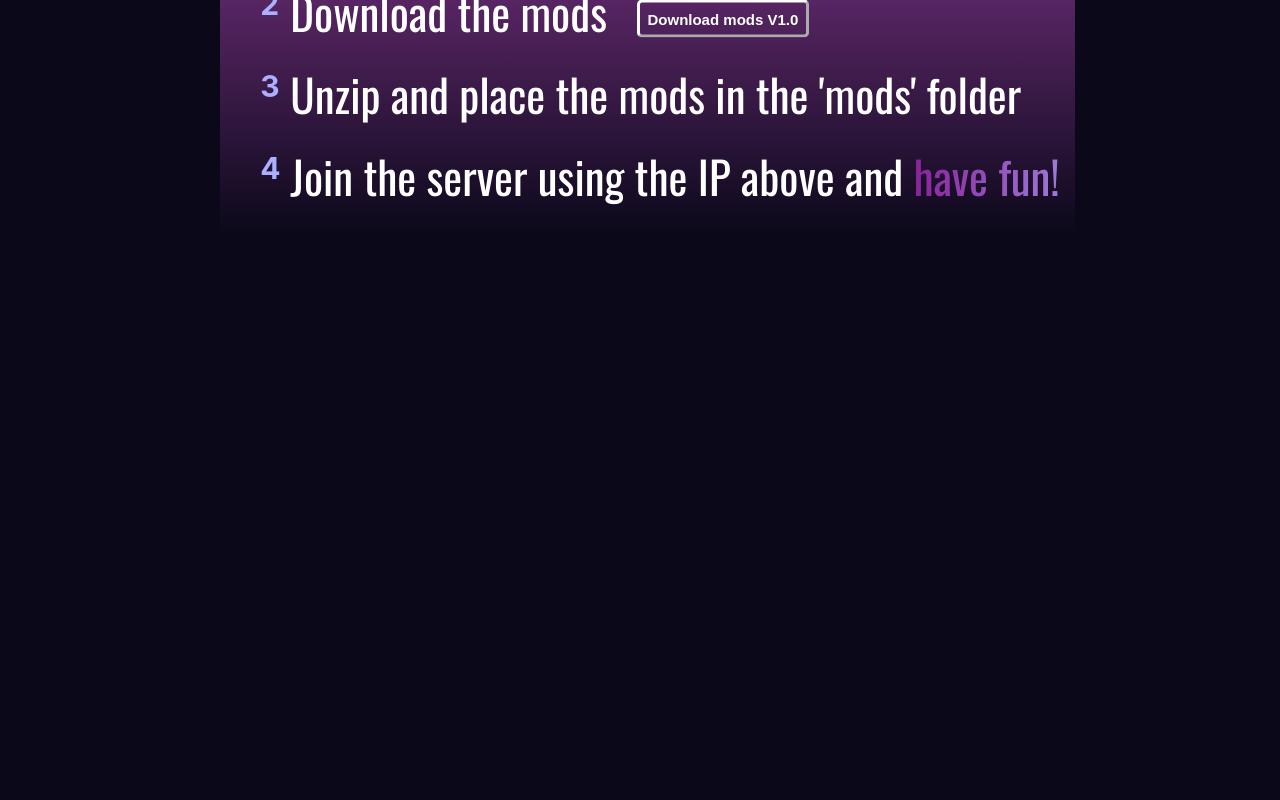
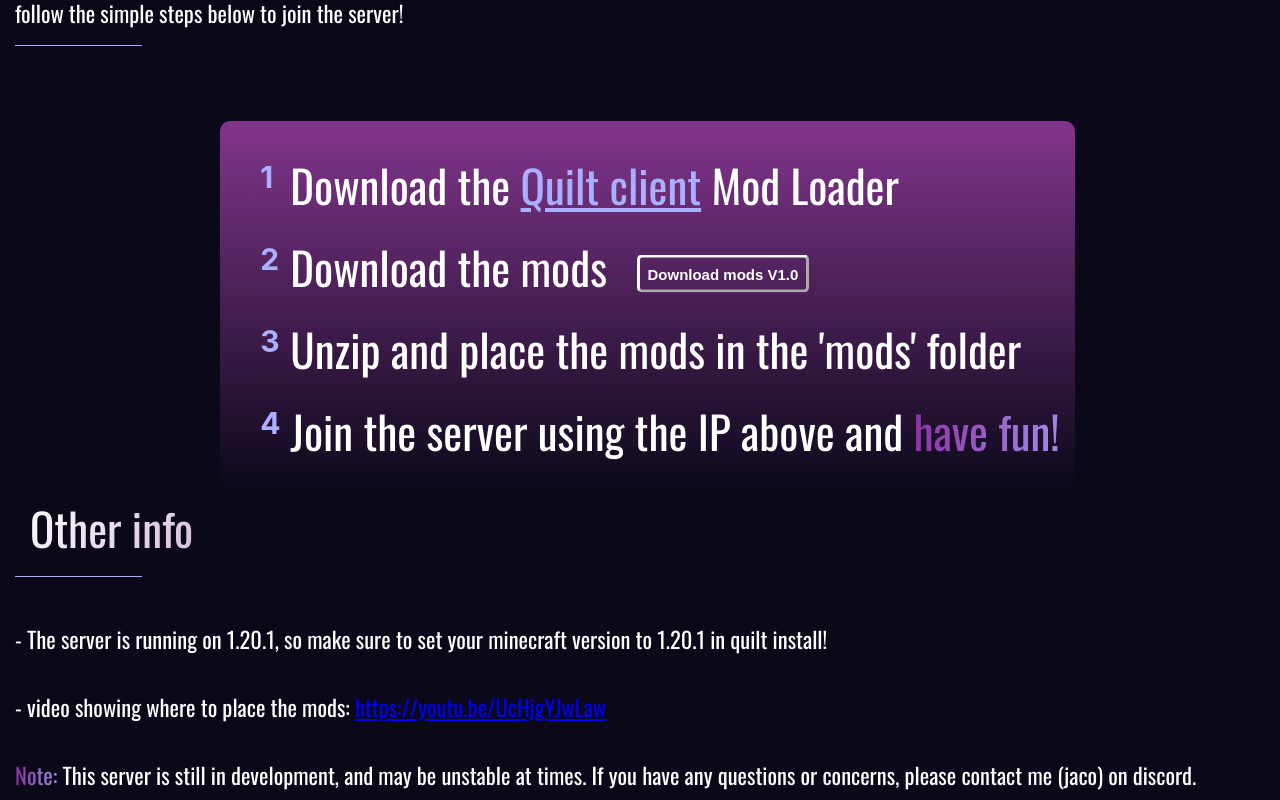
Before and after one commit to jaco-L8/peechat-club, a React (Create React App) app: page / in a window 1280 px wide. Shown: the part 1182-1982 px from the top of the page. Before the commit the page ends 1429 px from the top, so only its background shows below. Built offline with nearby package versions, Linux system fonts and the light colour scheme.

Commit message:
added the mods and created a vid to show how to download

```diff
--- a/src/App.js
+++ b/src/App.js
@@ -11,7 +11,7 @@
 
       <Bento />
 
-      <Divider marginTop="10rem" marginBottom="5rem" width='50%' align='center' />
+      <Divider marginTop="10rem" marginBottom="20rem" width='50%' align='center' />
 
       <Mcinfo />
     </div>
--- a/src/mcServer.css
+++ b/src/mcServer.css
@@ -1,9 +1,6 @@
 
 @import 'variables.css';
 
-.mcServer {
-
-}
 
 
 .mcServer-title {
@@ -17,6 +14,18 @@
     margin-bottom: 0.5rem;
     margin-left: 1rem;
 }
+
+.mcServer-subtitle {
+    background-image: linear-gradient(-45deg, var(--secondary), var(--text));
+    background-size: 50%;
+    background-clip: text;
+    text-align: left;
+    -webkit-text-fill-color: transparent;
+    font-size: 3em;
+    font-weight: 500;
+    margin-left: 1rem;
+}
+
 
 .Server-IP-container {
     display: flex;
--- a/src/mcServer.js
+++ b/src/mcServer.js
@@ -2,6 +2,7 @@
 import './mcServer.css';
 import Divider from './Divider.js';
 import Clipboard from './clipboard-copy.svg';
+import modsZip from './mods-peechat-V1.zip';
 
 function mcServer() {
     const serverIP = "mc.peechat.club";
@@ -10,16 +11,12 @@
         navigator.clipboard.writeText(serverIP);
     };
 
-    const downloadMods = () => {
-        window.location.href = "URL_TO_YOUR_ZIP_FILE";
-    };
-
     return (
         <div className='mcServer-container'>
             <div className='mcServer'>
                 <h1 className='mcServer-title'>Minecraft Server</h1>
 
-                <Divider marginTop="1rem" marginBottom="2rem" width='30%' align='left' />
+                <Divider marginTop="1rem" marginBottom="4rem" width='30%' align='left' />
 
                 <div className='Server-IP-container'>
                     <p className='Server-IP'>{serverIP}</p>
@@ -35,7 +32,9 @@
                         <br />
                         follow the simple steps below to join the server!
                     </p>
+
                     <Divider marginTop="1rem" marginBottom="5rem" width='10%' align='left' />
+
                     <div className='mcServer-steps'>
                         <ol>
                             <li>
@@ -43,7 +42,7 @@
                             </li>
                             <li>
                                <p> Download the mods
-                                <button onClick={downloadMods}>Download mods V1.0</button> </p>
+                                <a href={modsZip} download><button> Download mods V1.0</button></a> </p>
                             </li>
                             <li>
                                <p> Unzip and place the mods in the 'mods' folder </p>
@@ -53,6 +52,19 @@
                             </li>
                         </ol>
                     </div>
+
+
+                    <h1 className='mcServer-subtitle'>Other info</h1>
+                    <Divider marginTop="1rem" marginBottom="3rem" width='10%' align='left' />
+                    <p>
+                        - The server is running on 1.20.1, so make sure to set your minecraft version to 1.20.1 in quilt install!
+                        <br />
+                        <br />
+                        - video showing where to place the mods: <a href="https://youtu.be/UcHjgYJwLaw" target="_blank" rel="noopener noreferrer">https://youtu.be/UcHjgYJwLaw</a>
+                        <br />
+                        <br />
+                        <span className="fun-text">Note:</span> This server is still in development, and may be unstable at times. If you have any questions or concerns, please contact me (jaco) on discord.
+                    </p>
                 </div>
 
             </div>
```
